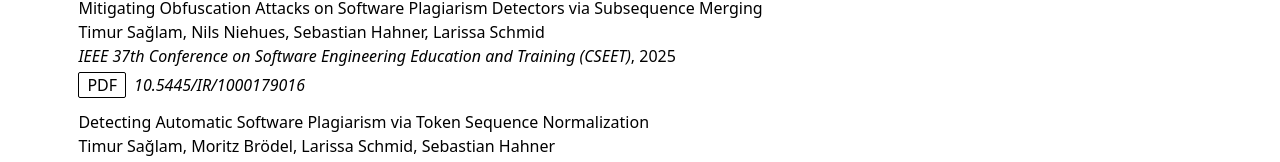
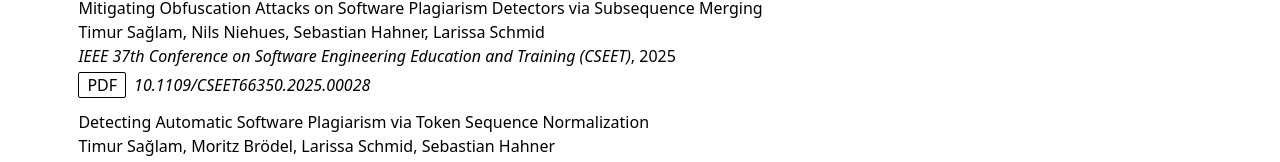
Before and after one commit to jplag/MinimalLandingPage, a Vue app: page / in a window 1280 px wide. Shown: the part 534-696 px from the top of the page. Built offline with nearby package versions, Linux system fonts and the light colour scheme.

Commit message:
Update publication URL and DOI for the CSEET paper.

```diff
--- a/src/components/PublicationsSection.vue
+++ b/src/components/PublicationsSection.vue
@@ -36,13 +36,13 @@ const publicationLinks: PublicationsLink[] = [
     doi: '10.5445/IR/1000179018/v2'
   },
   {
-    url: 'https://doi.org/10.5445/IR/1000179016',
+    url: 'https://doi.org/10.1109/CSEET66350.2025.00028',
     title: 'Mitigating Obfuscation Attacks on Software Plagiarism Detectors via Subsequence Merging',
     authors: ['Timur Sağlam', 'Nils Niehues', 'Sebastian Hahner', 'Larissa Schmid'],
     venue:
       'IEEE 37th Conference on Software Engineering Education and Training (CSEET)',
     year: 2025,
-    doi: '10.5445/IR/1000179016'
+    doi: '10.1109/CSEET66350.2025.00028'
   },
   {
     url: 'https://doi.org/10.1145/3597503.3639192',
```
